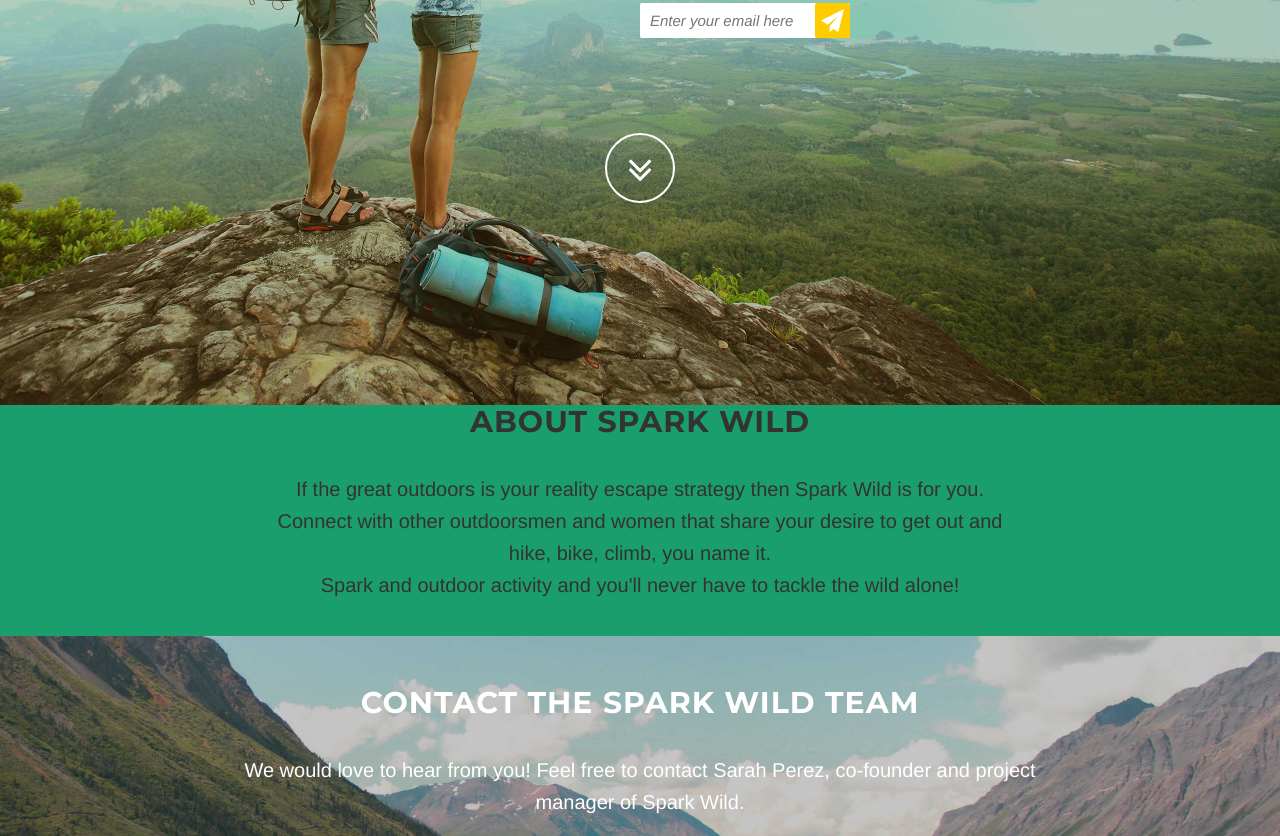
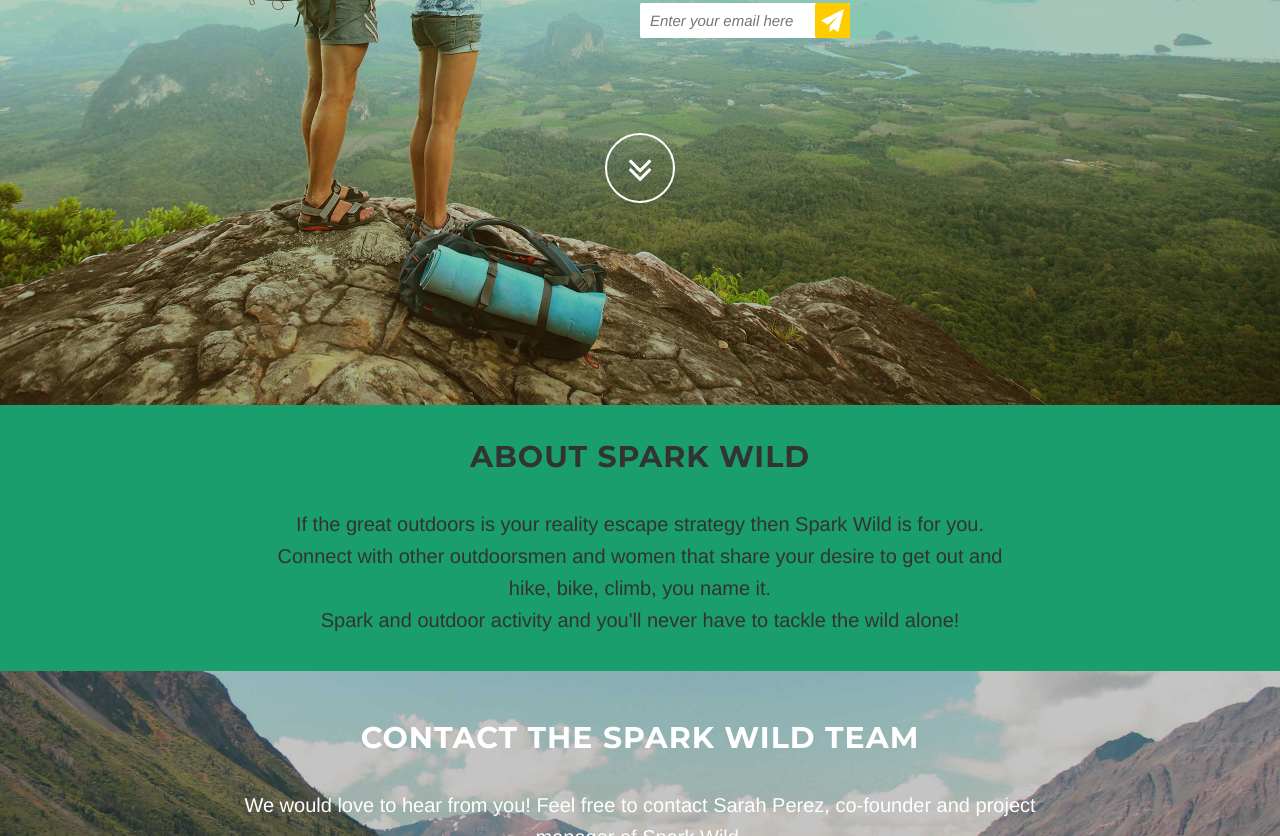
Before and after one commit to spark-wild/spark-wilddotcom, a plain HTML site: page index.html in a window 1280 px wide. Shown: the part 395-1231 px from the top of the page. Drawn offline with Linux system fonts and the light colour scheme.

Commit message:
margin on the h2 instead of the p

```diff
--- a/css/grayscale.css
+++ b/css/grayscale.css
@@ -311,7 +311,7 @@ a:focus {
     padding-top: 0;
 }
 
-#about.content-section p {
+#about.content-section h2 {
     margin-top: 35px;
 }
 
```
